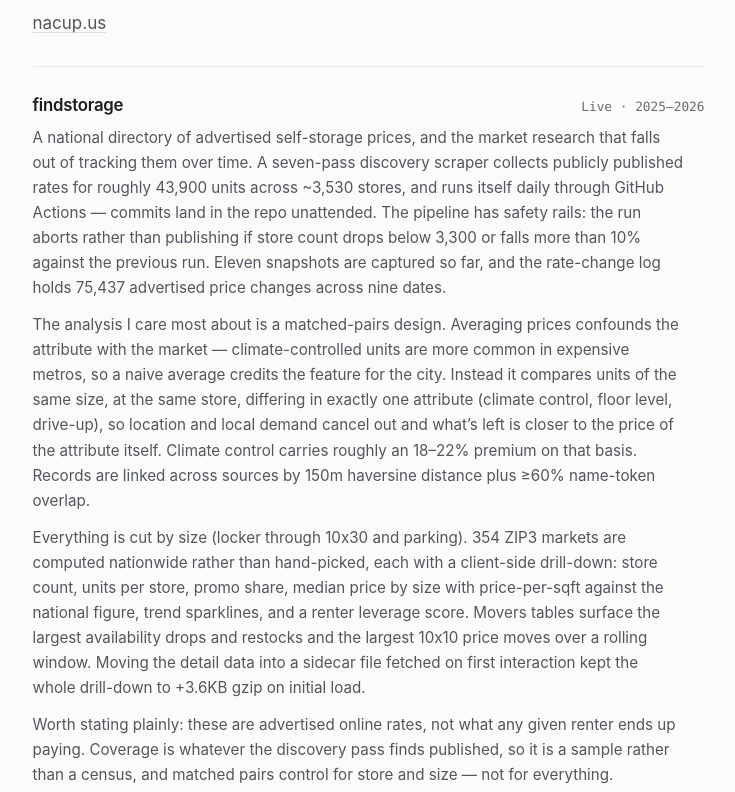
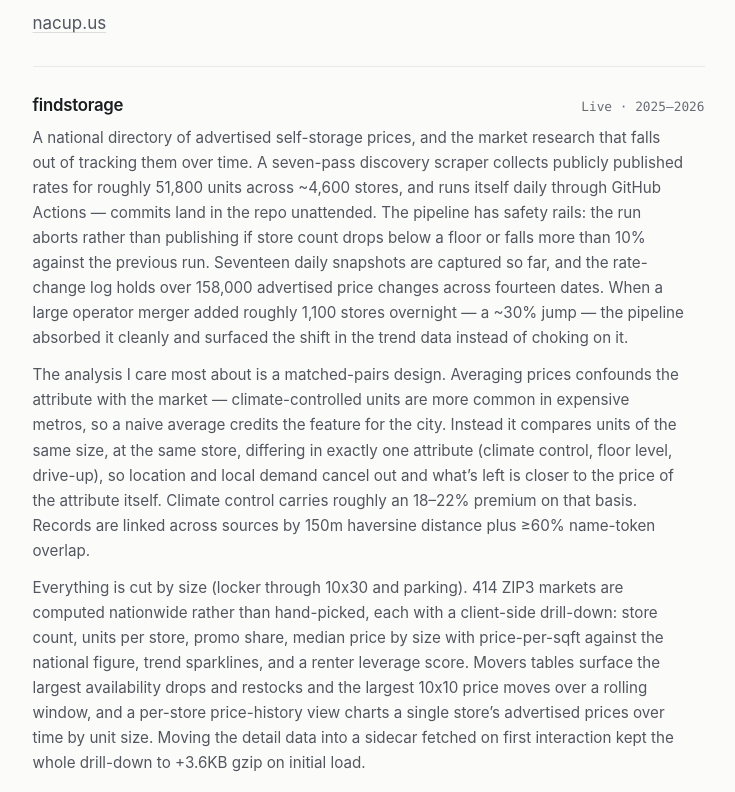
Before and after one commit to itshumpf/portfolio, an Astro site: page / in a window 1280 px wide. Shown: the part 9481-10273 px from the top of the page, without its empty margins (264-999 px from the left). Built offline with nearby package versions, Linux system fonts and the light colour scheme; Astro itself is replaced by a stand-in of ours.

Commit message:
Refresh resume PDF and findstorage card

```diff
--- a/src/content/projects/findstorage.md
+++ b/src/content/projects/findstorage.md
@@ -6,16 +6,16 @@ period: "2025–2026"
 role: "Founder / Developer"
 status: "live"
 order: 2
-tech: ["Python", "Vanilla JavaScript", "Leaflet.js", "GitHub Actions", "Netlify"]
+tech: ["Python", "Vanilla JavaScript", "Leaflet.js", "GitHub Actions", "Cloudflare Pages"]
 links:
-  live: "https://findstorage.netlify.app"
+  live: "https://findstorage.pages.dev"
   repo: "https://github.com/itshumpf/storage-directory"
 stats:
-  - value: "~43,900"
-    label: "individual units tracked across ~3,530 stores"
-  - value: "75,437"
-    label: "advertised price changes logged across 9 snapshot dates"
-  - value: "354"
+  - value: "~51,800"
+    label: "individual units tracked across ~4,600 stores nationwide"
+  - value: "158,000+"
+    label: "advertised price changes logged across 14 snapshot dates"
+  - value: "414"
     label: "ZIP3 markets computed automatically, not hand-curated"
 screenshots:
   - src: "/work/findstorage-directory.jpg"
@@ -31,11 +31,13 @@ screenshots:
 ---
 A national directory of advertised self-storage prices, and the market research that falls out of
 tracking them over time. A seven-pass discovery scraper collects publicly published rates for
-roughly 43,900 units across ~3,530 stores, and runs itself daily through GitHub Actions — commits
+roughly 51,800 units across ~4,600 stores, and runs itself daily through GitHub Actions — commits
 land in the repo unattended. The pipeline has safety rails: the run aborts rather than publishing
-if store count drops below 3,300 or falls more than 10% against the previous run. Eleven snapshots
-are captured so far, and the rate-change log holds 75,437 advertised price changes across nine
-dates.
+if store count drops below a floor or falls more than 10% against the previous run. Seventeen daily
+snapshots are captured so far, and the rate-change log holds over 158,000 advertised price changes
+across fourteen dates. When a large operator merger added roughly 1,100 stores overnight — a ~30%
+jump — the pipeline absorbed it cleanly and surfaced the shift in the trend data instead of choking
+on it.
 
 The analysis I care most about is a matched-pairs design. Averaging prices confounds the attribute
 with the market — climate-controlled units are more common in expensive metros, so a naive average
@@ -45,12 +47,13 @@ demand cancel out and what's left is closer to the price of the attribute itself
 carries roughly an 18–22% premium on that basis. Records are linked across sources by 150m
 haversine distance plus ≥60% name-token overlap.
 
-Everything is cut by size (locker through 10x30 and parking). 354 ZIP3 markets are computed
+Everything is cut by size (locker through 10x30 and parking). 414 ZIP3 markets are computed
 nationwide rather than hand-picked, each with a client-side drill-down: store count, units per
 store, promo share, median price by size with price-per-sqft against the national figure, trend
 sparklines, and a renter leverage score. Movers tables surface the largest availability drops and
-restocks and the largest 10x10 price moves over a rolling window. Moving the detail data into a
-sidecar file fetched on first interaction kept the whole drill-down to +3.6KB gzip on initial load.
+restocks and the largest 10x10 price moves over a rolling window, and a per-store price-history view
+charts a single store's advertised prices over time by unit size. Moving the detail data into a
+sidecar fetched on first interaction kept the whole drill-down to +3.6KB gzip on initial load.
 
 Worth stating plainly: these are advertised online rates, not what any given renter ends up paying.
 Coverage is whatever the discovery pass finds published, so it is a sample rather than a census, and
```
Also changed, not shown: 1 other file.
